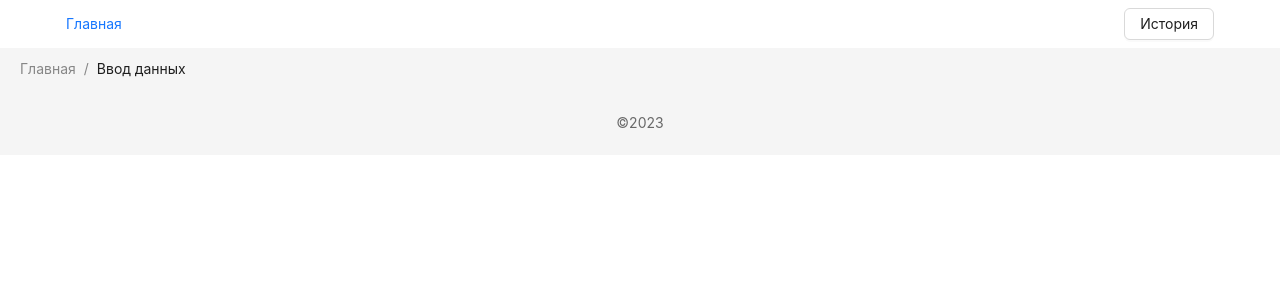
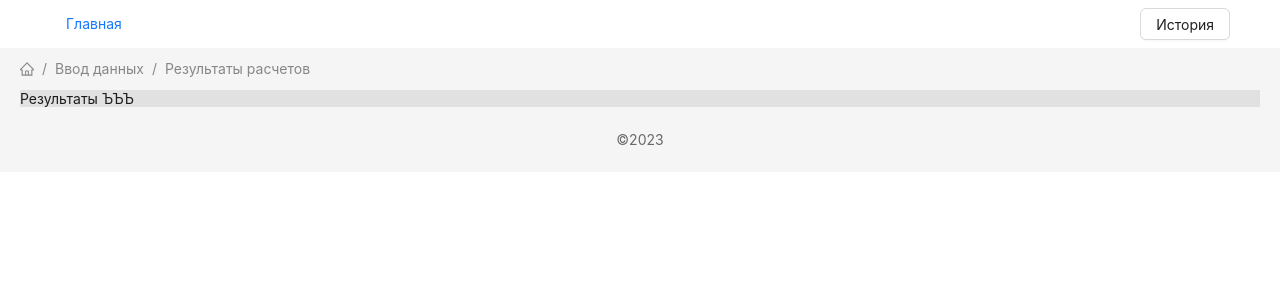
Before and after one commit to neseronn/TreeReactProject, a React (Create React App) app: page /results in a window 1280 px wide. Shown: the top 300 px of the page. Built offline with nearby package versions, Linux system fonts and the light colour scheme.

Commit message:
feat: add results page, dynamic breadcrumbs, add inputSlice and saving input common data to redux, interfaces for month input data

```diff
--- a/package.json
+++ b/package.json
@@ -3,6 +3,7 @@
   "version": "0.1.0",
   "private": true,
   "dependencies": {
+    "@ant-design/icons": "^5.2.6",
     "@reduxjs/toolkit": "^1.8.1",
     "@testing-library/jest-dom": "^5.16.4",
     "@testing-library/react": "^13.0.1",
--- a/public/index.html
+++ b/public/index.html
@@ -2,13 +2,13 @@
 <html lang="en">
     <head>
         <meta charset="utf-8" />
-        <!-- <link rel="icon" href="%PUBLIC_URL%/favicon.ico" /> -->
+        <!-- <link rel="icon" href="%PUBLIC_URL%/" /> -->
         <meta name="viewport" content="width=device-width, initial-scale=1" />
         <meta name="theme-color" content="#000000" />
         <meta
             name="description"
             content="Web site created using create-react-app" />
-        <!-- <link rel="apple-touch-icon" href="%PUBLIC_URL%/logo192.png" /> -->
+        <!-- <link rel="apple-touch-icon" href="%PUBLIC_URL%/" /> -->
         <link rel="manifest" href="%PUBLIC_URL%/manifest.json" />
         <title>Tree React App</title>
     </head>
--- a/src/App.tsx
+++ b/src/App.tsx
@@ -1,11 +1,46 @@
-import { Routes, Route } from 'react-router-dom';
+import { Routes, Route, useLocation, Link } from 'react-router-dom';
+import { HomeOutlined } from '@ant-design/icons';
 import { Breadcrumb, Layout, Menu, theme, Button } from 'antd';
 import CommonForm from './components/CommonForm';
 import DataEntry from './pages/DataEntry';
+import ResultsPage from './pages/ResultsPage';
+import { useEffect } from 'react';
 
 const { Header, Content, Footer } = Layout;
 
+const breadcrumbNames: Record<string, string> = {
+    '/results': 'Результаты расчетов',
+};
+
 function App() {
+    const location = useLocation();
+    const pathSnippets = location.pathname.split('/').filter((i) => i);
+
+    useEffect(() => {
+        // console.log(extraBreadcrumbItems);
+        // console.log(breadcrumbItems);
+    }, []);
+
+    const extraBreadcrumbItems = pathSnippets.map((_, index) => {
+        const url = `/${pathSnippets.slice(0, index + 1).join('/')}`;
+        console.log(url);
+        return {
+            key: url,
+            title: <Link to={url}>{breadcrumbNames[url]}</Link>,
+        };
+    });
+
+    const breadcrumbItems = [
+        {
+            title: <HomeOutlined />,
+            key: 'Home',
+        },
+        {
+            title: <Link to='/'>Ввод данных</Link>,
+            key: 'Entry',
+        },
+    ].concat(extraBreadcrumbItems);
+
     return (
         <Layout className='layout' style={{ height: '100%' }}>
             <Header
@@ -18,7 +53,7 @@ function App() {
                 }}>
                 <Menu
                     mode='horizontal'
-                    defaultSelectedKeys={['1']}
+                    defaultSelectedKeys={['0']}
                     className='menu'
                     style={{
                         width: '100%',
@@ -26,16 +61,9 @@ function App() {
                         justifyContent: 'space-between',
                         // maxHeight: '48px',
                     }}
-                    // items={[
-                    //     { key: 0, label: 'Главная' },
-                    //     { key: 1, label: 'История' },
-                    // ]}
-                >
-                    <Menu.Item key='1'>Главная</Menu.Item>
-                    <Menu.Item key='2'>
-                        <Button>История</Button>
-                    </Menu.Item>
-                </Menu>
+                    items={[{ key: 0, label: 'Главная' }]}
+                />
+                <Button>История</Button>
             </Header>
             <Content
                 style={{
@@ -44,22 +72,19 @@ function App() {
                 <Breadcrumb
                     style={{
                         margin: '10px 0',
-                    }}>
-                    <Breadcrumb.Item>Главная</Breadcrumb.Item>
-                    <Breadcrumb.Item>Ввод данных</Breadcrumb.Item>
-                </Breadcrumb>
+                    }}
+                    items={breadcrumbItems}
+                />
                 <div
                     style={{
                         display: 'flex',
                         flexDirection: 'column',
-                        // height: '100%',
-                        // width: '100%',
                     }}>
                     <div
                         style={{
                             // padding: 20,
                             // minHeight: 600,
-                            // background: '#e1e1e1',
+                            background: '#e1e1e1',
                             width: '100%',
                             display: 'flex',
                             columnGap: 20,
@@ -69,7 +94,11 @@ function App() {
                         <Routes>
                             <Route path='/' element={<DataEntry />} />
                             {/* <Route path='/:id' element={<ArticlePage />} /> */}
-                            {/* <Route path='/results' element={<ArticlePage />} /> */}
+                            <Route path='/results' element={<ResultsPage />} />
+                            {/* <Route
+                                path='/results/:id'
+                                element={<ResultsPage />}
+                            /> */}
                         </Routes>
                     </div>
                 </div>
--- a/src/components/AdditionalForm.tsx
+++ b/src/components/AdditionalForm.tsx
@@ -12,9 +12,7 @@ const AdditionalForm = () => {
                 backgroundColor: 'white',
                 margin: '0 auto',
                 borderRadius: 6,
-            }}>
-
-        </div>
+            }}></div>
     );
 };
 
--- a/src/components/CommonForm.tsx
+++ b/src/components/CommonForm.tsx
@@ -1,7 +1,11 @@
 import { useEffect, useState } from 'react';
 import { Button, Form, Input, InputNumber, Radio, Space } from 'antd';
 import { CommonInputData } from '../types/index-types';
+import { setCommonData } from '../store/inputSlice';
+import { useTypedSelector } from '../store/hooks';
 import { Typography } from 'antd';
+import { AppDispatch } from '../store/store';
+import { useDispatch } from 'react-redux';
 const { Title } = Typography;
 
 const techSystem = [
@@ -20,9 +24,13 @@ const techSystem = [
 ];
 
 const CommonForm = ({ setIsVisible }: any) => {
+    const dispatch = useDispatch<AppDispatch>();
+    const { DataCalculated } = useTypedSelector(
+        (store) => store.inputData.data
+    );
+
     const [form] = Form.useForm<CommonInputData>();
     const values = Form.useWatch([], form);
-    const techVal = Form.useWatch(['tech'], form);
     const [submittable, setSubmittable] = useState(true);
 
     useEffect(() => {
@@ -31,7 +39,9 @@ const CommonForm = ({ setIsVisible }: any) => {
             () => {
                 setSubmittable(true);
                 // ставить таблицу !disabled
-                console.log(values);
+                console.log('Всё введено, можно подтверждать');
+                dispatch(setCommonData(values));
+                console.log('Данные сохранены в redux');
             },
             () => {
                 setSubmittable(false);
@@ -41,8 +51,7 @@ const CommonForm = ({ setIsVisible }: any) => {
     }, [values]);
 
     const onFinish = (values: CommonInputData) => {
-        console.log(values);
-        // setIsVisible(true);
+        // console.log(values);
         // dispatch(addTechSystem(values));
         // form.resetFields();
     };
@@ -214,7 +223,7 @@ const CommonForm = ({ setIsVisible }: any) => {
                     },
                 ]}
                 style={{ width: '100%' }}>
-                <Radio.Group value={techVal}>
+                <Radio.Group>
                     <Space direction='vertical'>
                         {techSystem.slice(0, 4).map((val, i) => (
                             <Radio key={i} value={i}>
--- a/src/pages/DataEntry.tsx
+++ b/src/pages/DataEntry.tsx
@@ -1,14 +1,20 @@
 import React, { useState } from 'react';
 import CommonForm from '../components/CommonForm';
 import AdditionalForm from '../components/AdditionalForm';
+import { useTypedSelector } from '../store/hooks';
 
-const hidden = {
-    transform: 'translateX(-100%)',
-    opacity: 0,
-};
+// const hidden = {
+//     transform: 'translateX(-100%)',
+//     opacity: 0,
+// };
 
-const DataEntry = () => {
+const DataEntry: React.FC = () => {
     const [isVisible, setIsVisible] = useState(false);
+    const { data } = useTypedSelector((store) => store.inputData);
+
+    React.useEffect(() => {
+        console.log(data.DataCalculated);
+    }, [data.DataCalculated]);
 
     return (
         <>
--- /dev/null
+++ b/src/pages/ResultsPage.tsx
@@ -0,0 +1,18 @@
+import React, { useState } from 'react';
+import { useTypedSelector } from '../store/hooks';
+
+const ResultsPage: React.FC = () => {
+    // const { data } = useTypedSelector((store) => store.inputData);
+
+    // React.useEffect(() => {
+    //
+    // }, []);
+
+    return (
+        <>
+            <p>Результаты ЪЪЪ</p>
+        </>
+    );
+};
+
+export default ResultsPage;
--- a/src/store/hooks.ts
+++ b/src/store/hooks.ts
@@ -1,6 +1,8 @@
-import { TypedUseSelectorHook, useDispatch, useSelector } from 'react-redux';
-import type { RootState, AppDispatch } from './store';
+// import { useDispatch } from 'react-redux';
+import { TypedUseSelectorHook, useSelector } from 'react-redux';
+import type { RootState } from './store';
+// import type { AppDispatch } from './store';
 
-// Use throughout your app instead of plain `useDispatch` and `useSelector`
-export const useAppDispatch = () => useDispatch<AppDispatch>();
-export const useAppSelector: TypedUseSelectorHook<RootState> = useSelector;
+// export const useAppDispatch = () => useDispatch<AppDispatch>();
+
+export const useTypedSelector: TypedUseSelectorHook<RootState> = useSelector;
--- /dev/null
+++ b/src/store/inputSlice.ts
@@ -0,0 +1,39 @@
+import { createSlice, createAsyncThunk, PayloadAction } from '@reduxjs/toolkit';
+import { AllMonthInputData, CommonInputData } from '../types/index-types';
+
+interface InputState {
+    data: {
+        DataCalculated: CommonInputData;
+        DataMonthInfo: AllMonthInputData;
+    };
+}
+
+const initialState: InputState = {
+    data: {
+        DataCalculated: {} as CommonInputData,
+        DataMonthInfo: {
+            MainMarkCars: [],
+            AdditionalMarkCars: [],
+            DATA: [],
+        },
+    },
+    // isLoading: false,
+    // error: null,
+};
+
+export const inputSlice = createSlice({
+    name: 'inputData',
+    initialState,
+    reducers: {
+        setCommonData: (state, { payload }: PayloadAction<CommonInputData>) => {
+            state.data.DataCalculated = payload;
+        },
+        // setSmth: (state, { payload }: PayloadAction<types>) => {
+        //     state.smth = payload;
+        // },
+    },
+});
+
+export const { setCommonData } = inputSlice.actions;
+
+export default inputSlice.reducer;
--- a/src/store/store.ts
+++ b/src/store/store.ts
@@ -1,17 +1,12 @@
 import { configureStore, ThunkAction, Action } from '@reduxjs/toolkit';
+import inputSlice from './inputSlice';
 // import counterReducer from './counterSlice';
 
 export const store = configureStore({
     reducer: {
-        // counter: counterReducer,
+        inputData: inputSlice,
     },
 });
 
 export type AppDispatch = typeof store.dispatch;
 export type RootState = ReturnType<typeof store.getState>;
-// export type AppThunk<ReturnType = void> = ThunkAction<
-//   ReturnType,
-//   RootState,
-//   unknown,
-//   Action<string>
-// >;
```
Also changed, not shown: src/types/index-types.ts (+18 -1 lines), 1 other file (tests, documents, lock files or other folders).
